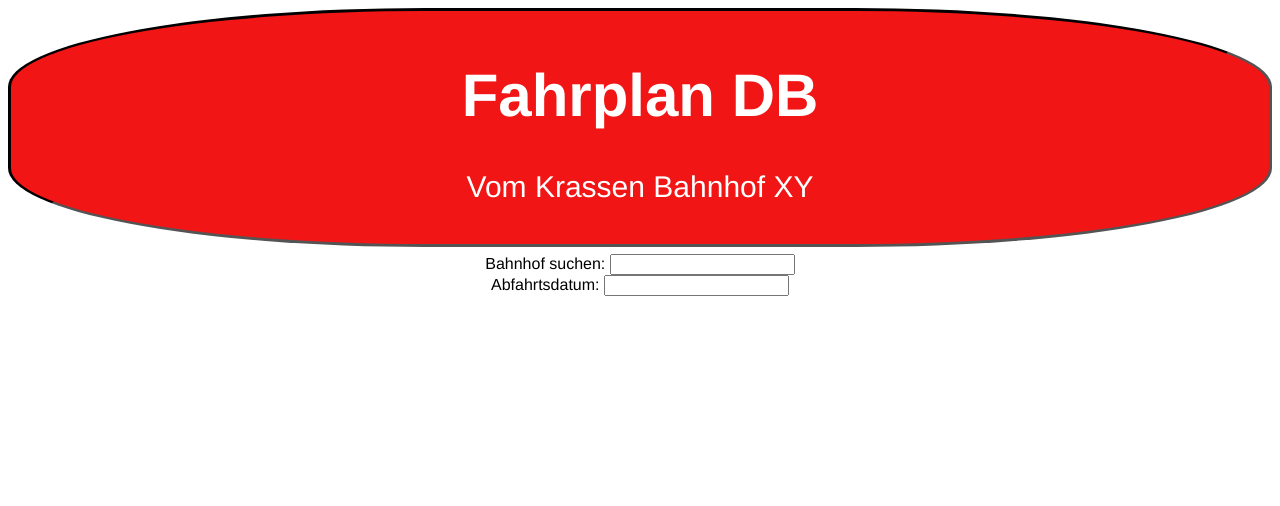
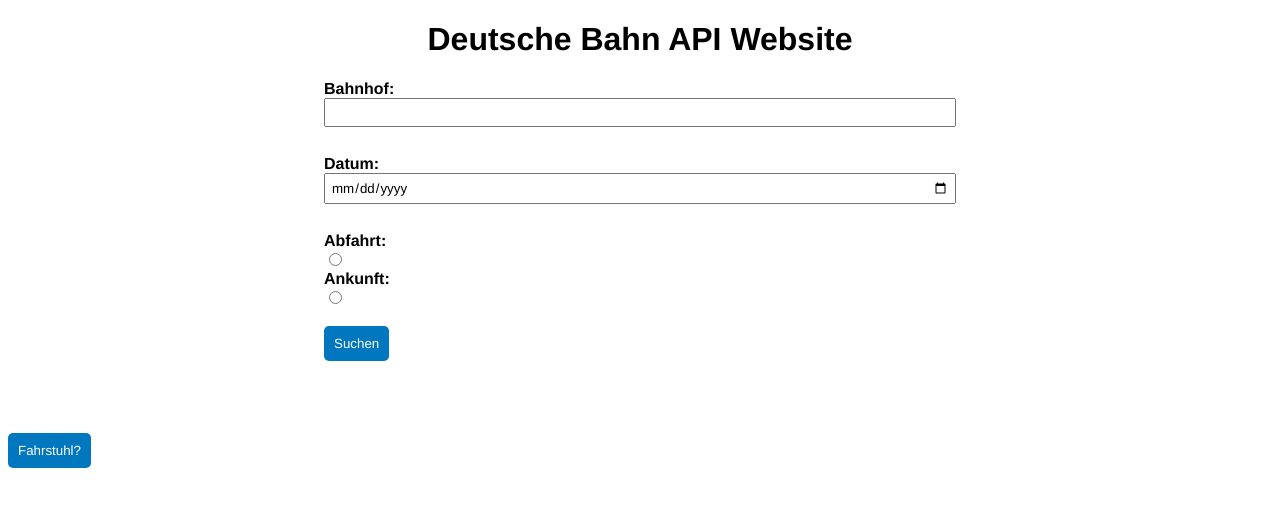
Before and after one commit to Naydor/BahnAPI, a plain HTML site: page index.html in a window 1280 px wide. Drawn offline with Linux system fonts and the light colour scheme.

Commit message:
script.js hinzugefügt

```diff
--- a/index.html
+++ b/index.html
@@ -1,6 +1,7 @@
 <!DOCTYPE html>
 <html lang="en">
 <head>
+	<title>Deutsche Bahn API Website</title>
 	<link rel="stylesheet" href="stylesheet.css">
 	<meta charset="UTF-8">
 	<meta http-equiv="X-UA-Compatible" content="IE=edge">
@@ -8,18 +9,26 @@
 	<title>Document</title>
 </head>
 <body>
-
-	<div class="header">
-		<h1>Fahrplan DB</h1>
-		<p>Vom Krassen Bahnhof XY</p>
-	  </div>
-
-	<div class="textfield">
-
-		<label for="Bahnhof">Bahnhof suchen:</label>
-		<input type="text" id="fname" name="Bahnhof">
-		<br>
-		<label for="Datum">Abfahrtsdatum:</label>
-		<input type="text" id="fname" name="Datum">
+    <h1>Deutsche Bahn API Website</h1>
+    <form>
+      <label for="bahnhof">Bahnhof:</label>
+      <input type="text" id="bahnhof" name="bahnhof">
+      <br><br>
+      <label for="datum">Datum:</label>
+      <input type="date" id="datum" name="datum">
+      <br><br>
+      <label for="abfahrt">Abfahrt:</label>
+      <input type="radio" id="abfahrt" name="typ" value="abfahrt">
+      <label for="ankunft">Ankunft:</label>
+      <input type="radio" id="ankunft" name="typ" value="ankunft">
+      <br><br>
+      <button type="button" onclick="suchen()">Suchen</button>
+    </form>
+    <br><br>
+    <div id="ergebnisse"></div>
+    <br><br>
+    <button type="button" onclick="fahrstuhl()">Fahrstuhl?</button>
+    <div id="fahrstuhl"></div>
+    <script src="script.js"></script>
 	</div>
 </html>
--- /dev/null
+++ b/script.js
@@ -0,0 +1,33 @@
+const suchen = () => {
+    const bahnhof = document.getElementById("bahnhof").value;
+    const datum = document.getElementById("datum").value;
+    const typ = document.querySelector('input[name="typ"]:checked').value;
+
+    const url = `https://api.deutschebahn.com/fahrplan-plus/v1/${typ}/${bahnhof}?date=${datum}&duration=24:00&lang=de`;
+    fetch(url, { headers: { Authorization: "Bearer <Dein DB-API-Token>" } })
+      .then((response) => response.json())
+      .then((data) => {
+        let html = "";
+        data.forEach((zug) => {
+          html += `<p>${zug.trainType} ${zug.trainNumber} - ${zug.stops[0].name} ${zug.stops[0].departure}</p>`;
+        });
+        document.getElementById("ergebnisse").innerHTML = html;
+      });
+  };
+
+  const fahrstuhl = () => {
+    const bahnhof = document.getElementById("bahnhof").value;
+
+    const url = `https://api.deutschebahn.com/fahrplan-plus/v1/stations/${bahnhof}`;
+    fetch(url, { headers: { Authorization: "Bearer <Dein DB-API-Token>" } })
+      .then((response) => response.json())
+      .then((data) => {
+        let fahrstuhl = "Nein";
+        data.facilities.forEach((facility) => {
+          if (facility.name === "Fahrstuhl") {
+            fahrstuhl = "Ja";
+          }
+        });
+        document.getElementById("fahrstuhl").innerHTML = fahrstuhl;
+      });
+  };
--- a/stylesheet.css
+++ b/stylesheet.css
@@ -3,22 +3,38 @@
     font-family: DBScreenSans,Helvetica Neue,arial,sans-serif;
 }
 
-.header {
+
+  /* background:#f21515; */
+
+body {
+    font-family: Arial, sans-serif;
+    font-size: 16px;
+    }
+    h1 {
+    text-align: center;
+    }
+    form {
+    margin: 0 auto;
+    width: 50%;
+    }
+    label {
+    display: block;
+    font-weight: bold;
+    }
+    input[type=text], input[type=date] {
+    padding: 5px;
+    width: 100%;
+    box-sizing: border-box;
+    margin-bottom: 10px;
+    }
+    button {
     padding: 10px;
-    text-align: center;
-    background:#f21515;
-    color: white;
-    font-size: 30px;
-    border: black;
-    border-radius: 33%;
-    border-style: inset;
-
-  }
-
-.textfield {
-    padding : 4px;
-    margin : 3px;
-    text-align: left;
-    text-align: center;
-
-}
+    background-color: #0077be;
+    color: #fff;
+    border: none;
+    border-radius: 5px;
+    cursor: pointer;
+    }
+    button:hover {
+    background-color: #005ea6;
+    }
```
